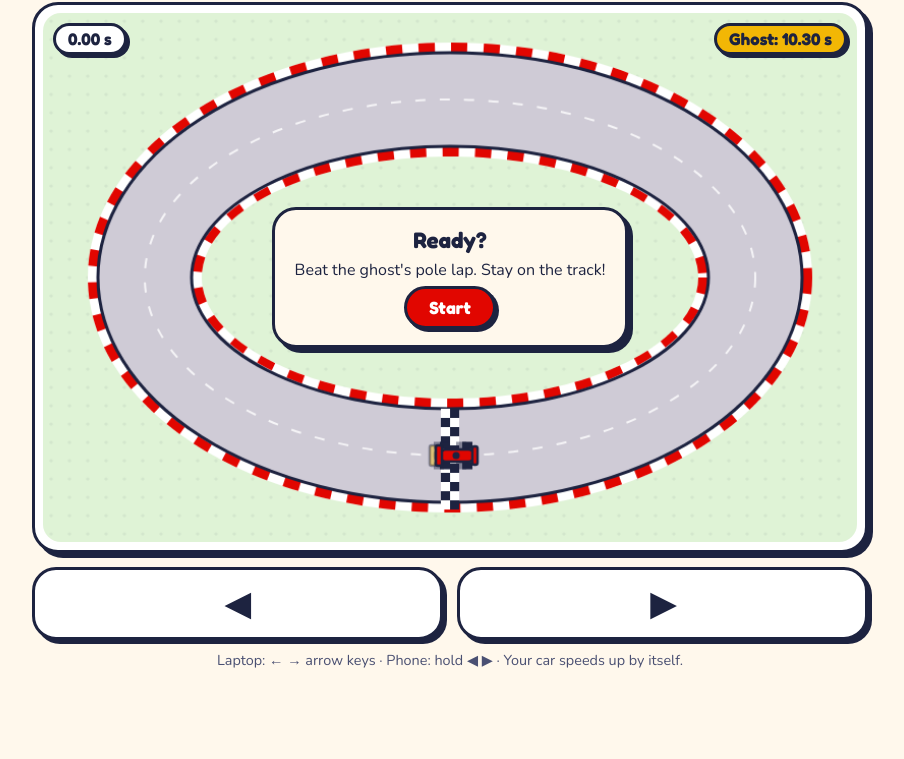
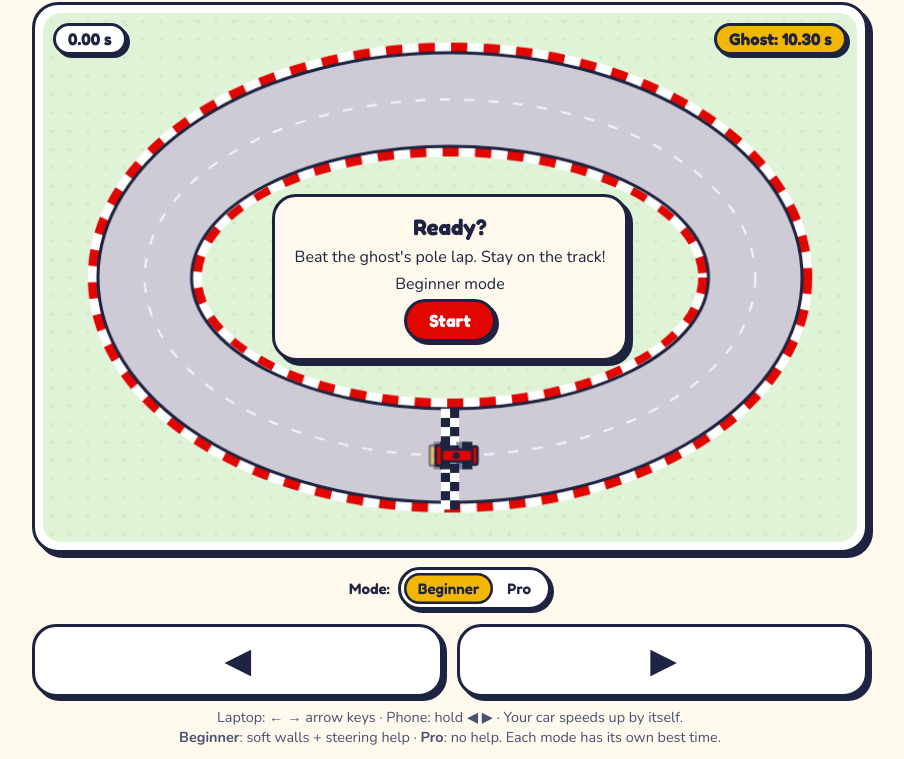
Before and after one commit to pohpingai/f1-news, a plain HTML site: page game.html in a window 1280 px wide. Shown: the part 69-828 px from the top of the page, without its empty margins (190-1094 px from the left). Before the commit the page ends 800 px from the top, so only its background shows below. Drawn offline with nearby package versions, Linux system fonts and the light colour scheme; animation ran at ten frames a second.

Commit message:
Beat the pole lap: keep car on screen, back-on-track reset, Beginner/Pro modes
- Whole car stays inside the canvas; off track for 2 s -> put back on track
- Beginner mode (default): soft walls + gentle steering help; Pro = no help
- Separate best times per mode (old best becomes the Pro best)
- PROGRESS.md (Session 14)

Co-Authored-By: Claude Opus 5.5 <noreply@anthropic.com>
Claude-Session: https://claude.ai/code/session_01AMfeysG7DY3Sw6Ujh7sNmT

```diff
--- a/game.html
+++ b/game.html
@@ -45,6 +45,15 @@
              background: #fff; color: var(--ink); box-shadow: 4px 4px 0 var(--ink); touch-action: none; user-select: none;
              -webkit-user-select: none; -webkit-touch-callout: none; cursor: pointer; }
     .steer.held { background: var(--yellow); transform: translate(2px, 2px); box-shadow: 2px 2px 0 var(--ink); }
+    /* Beginner / Pro toggle */
+    .modes { display: flex; align-items: center; justify-content: center; gap: 8px; margin-top: 14px; font: 600 0.95rem var(--head); }
+    .modes .seg { display: flex; background: #fff; border: 3px solid var(--ink); border-radius: 999px; padding: 3px; box-shadow: 3px 3px 0 var(--ink); }
+    .modes button { font: 600 0.95rem var(--head); border: 0; background: transparent; color: var(--ink); padding: 6px 14px; border-radius: 999px; cursor: pointer; }
+    .modes button.on { background: var(--yellow); box-shadow: inset 0 0 0 2.5px var(--ink); }
+    .toast { position: absolute; left: 50%; bottom: 22px; transform: translateX(-50%); pointer-events: none;
+             background: var(--yellow); border: 3px solid var(--ink); border-radius: 999px; padding: 4px 14px;
+             font: 700 1rem var(--head); box-shadow: 3px 3px 0 var(--ink); }
+    .toast[hidden] { display: none; }
     .help { text-align: center; color: #4A5072; font-size: 0.9rem; margin: 10px 0 0; }
     @media (max-width: 640px) { h1 { font-size: 1.3rem; } .hud { top: 14px; left: 14px; right: 14px; font-size: 0.9rem; } }
   </style>
@@ -62,6 +71,7 @@
       <span class="pill" id="timer">0.00 s</span>
       <span class="pill ghost" id="ghostInfo">Ghost: 10.30 s</span>
     </div>
+    <div class="toast" id="toast" hidden>Back on track!</div>
     <div class="panel" id="startPanel">
       <div class="card">
         <h2>Ready?</h2>
@@ -77,18 +87,26 @@
           <div><span>Your time</span><span id="rMine"></span></div>
           <div><span>Ghost time</span><span id="rGhost"></span></div>
           <div><span>Gap</span><span id="rGap"></span></div>
-          <div><span>Your best</span><span id="rBest"></span></div>
+          <div><span id="rBestLabel">Your best</span><span id="rBest"></span></div>
         </div>
         <button class="btn" id="againBtn">Try again</button>
       </div>
     </div>
   </div>
 
+  <div class="modes">
+    <span>Mode:</span>
+    <div class="seg" role="group" aria-label="Game mode">
+      <button id="modeBeginner" class="on">Beginner</button>
+      <button id="modePro">Pro</button>
+    </div>
+  </div>
   <div class="controls">
     <button class="steer" id="leftBtn" aria-label="Steer left">◀</button>
     <button class="steer" id="rightBtn" aria-label="Steer right">▶</button>
   </div>
-  <p class="help">Laptop: ← → arrow keys · Phone: hold ◀ ▶ · Your car speeds up by itself.</p>
+  <p class="help">Laptop: ← → arrow keys · Phone: hold ◀ ▶ · Your car speeds up by itself.<br>
+    <b>Beginner</b>: soft walls + steering help · <b>Pro</b>: no help. Each mode has its own best time.</p>
 </div>
 
 <script>
@@ -98,7 +116,18 @@
   const OFF_SPEED = 40;          // top speed when you are off the track (grass)
   const ACCEL = 120;             // how fast you speed up
   const TURN = 2.6;              // how fast you steer (radians per second)
-  const BEST_KEY = "f1game_best";
+  const OFF_RESET = 2;           // seconds off the track before the car is put back on it
+  const ASSIST = 1.3;            // Beginner: how strongly the steering help follows the curve (radians per second)
+  const WALL_GRIP = 0.985;       // Beginner: speed kept each time the car slides along a soft wall
+  const EDGE = 24;               // keep the whole car this far inside the canvas
+  const BEST_KEYS = { beginner: "f1game_best_beginner", pro: "f1game_best_pro" };
+  const MODE_KEY = "f1game_mode";
+  // The very first version saved one best time (no help = Pro). Keep it as the Pro best.
+  if (localStorage.getItem("f1game_best") && !localStorage.getItem(BEST_KEYS.pro)) {
+    localStorage.setItem(BEST_KEYS.pro, localStorage.getItem("f1game_best"));
+  }
+  localStorage.removeItem("f1game_best");
+  let mode = localStorage.getItem(MODE_KEY) === "pro" ? "pro" : "beginner";   // Beginner by default
 
   // ===== The track: an oval (ellipse) with a fixed width =====
   const canvas = document.getElementById("track");
@@ -159,11 +188,30 @@
 
   // ===== Game state =====
   let state = "ready";            // ready | racing | finished
-  let car, raceTime, progress, lastAngle, steer = { left: false, right: false };
+  let car, raceTime, progress, lastAngle, offTime, toastUntil = 0, steer = { left: false, right: false };
 
   function reset() {
     car = { x: CX + 6, y: CY + RY, angle: Math.PI, speed: 0 };   // on the line, facing left (clockwise lap)
-    raceTime = 0; progress = 0; lastAngle = lapAngle(car.x, car.y);
+    raceTime = 0; progress = 0; offTime = 0; lastAngle = lapAngle(car.x, car.y);
+  }
+
+  // Point on the centre line at lap angle a, and the direction of travel there (clockwise).
+  const centre = a => ({ x: CX + RX * Math.cos(a), y: CY + RY * Math.sin(a),
+                         heading: Math.atan2(RY * Math.cos(a), -RX * Math.sin(a)) });
+  const turnTo = (from, to) => Math.atan2(Math.sin(to - from), Math.cos(to - from));   // shortest turn, -π..π
+
+  // Beginner: soft invisible walls. If the car crosses an edge of the tarmac, move it back onto
+  // the edge and turn it along the track, so it slides along instead of leaving.
+  function softWalls() {
+    const dx = car.x - CX, dy = car.y - CY;
+    const out = (dx / (RX + HALF - 6)) ** 2 + (dy / (RY + HALF - 6)) ** 2;   // > 1 = past the outer edge
+    const inn = (dx / (RX - HALF + 6)) ** 2 + (dy / (RY - HALF + 6)) ** 2;   // < 1 = past the inner edge
+    if (out <= 1 && inn >= 1) return;
+    const k = out > 1 ? 1 / Math.sqrt(out) : 1 / Math.sqrt(inn);
+    car.x = CX + dx * k; car.y = CY + dy * k;
+    const along = centre(lapAngle(car.x, car.y)).heading;
+    car.angle += turnTo(car.angle, along) * 0.5;      // slide: turn halfway towards the track direction
+    car.speed *= WALL_GRIP;
   }
 
   function ghostPos(t) {
@@ -180,13 +228,30 @@
     // steering (a little less sharp when going slowly)
     const turn = (steer.left ? -1 : 0) + (steer.right ? 1 : 0);
     car.angle += turn * TURN * dt * Math.min(1, 0.35 + car.speed / MAX_SPEED);
+    if (mode === "beginner") {
+      // gentle steering help: aim at a point a little further along the centre line
+      const target = centre(lapAngle(car.x, car.y) + 0.3);
+      const want = Math.atan2(target.y - car.y, target.x - car.x);
+      const help = Math.max(-1, Math.min(1, turnTo(car.angle, want) * 3)) * ASSIST * dt;
+      car.angle += turn ? help * 0.4 : help;          // weaker while you are steering yourself
+    }
     // auto-accelerate; off the track the top speed drops and the car slows down
     const top = onTrack(car.x, car.y) ? MAX_SPEED : OFF_SPEED;
     if (car.speed < top) car.speed = Math.min(top, car.speed + ACCEL * dt);
     else car.speed = Math.max(top, car.speed - 260 * dt);
     car.x += Math.cos(car.angle) * car.speed * dt;
     car.y += Math.sin(car.angle) * car.speed * dt;
-    car.x = Math.max(12, Math.min(W - 12, car.x)); car.y = Math.max(12, Math.min(H - 12, car.y));
+    if (mode === "beginner") softWalls();
+    // never leave the canvas (the whole car stays visible)
+    car.x = Math.max(EDGE, Math.min(W - EDGE, car.x)); car.y = Math.max(EDGE, Math.min(H - EDGE, car.y));
+    // off the track for OFF_RESET seconds? Put the car back on the track, at the same point of the lap.
+    offTime = onTrack(car.x, car.y) ? 0 : offTime + dt;
+    if (offTime >= OFF_RESET) {
+      const c = centre(lapAngle(car.x, car.y));
+      car.x = c.x; car.y = c.y; car.angle = c.heading; car.speed = OFF_SPEED; offTime = 0;
+      toastUntil = raceTime + 1.2;
+    }
+    document.getElementById("toast").hidden = raceTime > toastUntil;
     // lap progress: add up how far round the oval we have travelled (clockwise = positive)
     const a = lapAngle(car.x, car.y);
     let d = a - lastAngle;
@@ -213,11 +278,23 @@
 
   // ===== Start, finish, best time =====
   const fmt = s => s.toFixed(2) + " s";
-  const getBest = () => { const v = parseFloat(localStorage.getItem(BEST_KEY)); return isFinite(v) ? v : null; };
+  const modeName = () => (mode === "pro" ? "Pro" : "Beginner");
+  const getBest = () => { const v = parseFloat(localStorage.getItem(BEST_KEYS[mode])); return isFinite(v) ? v : null; };
   function showBestOnStart() {
     const b = getBest();
-    document.getElementById("bestStart").textContent = b ? `Your best: ${fmt(b)}` : "";
+    document.getElementById("bestStart").textContent = `${modeName()} mode` + (b ? ` · your best: ${fmt(b)}` : "");
   }
+  function setMode(m) {
+    mode = m; localStorage.setItem(MODE_KEY, m);
+    document.getElementById("modeBeginner").className = m === "beginner" ? "on" : "";
+    document.getElementById("modePro").className = m === "pro" ? "on" : "";
+    // switching mode starts over (so each best time belongs to one mode)
+    state = "ready"; reset(); toastUntil = 0; showBestOnStart();
+    document.getElementById("resultPanel").hidden = true;
+    document.getElementById("startPanel").hidden = false;
+  }
+  document.getElementById("modeBeginner").onclick = () => setMode("beginner");
+  document.getElementById("modePro").onclick = () => setMode("pro");
   function start() {
     reset(); state = "racing";
     document.getElementById("startPanel").hidden = true;
@@ -228,9 +305,10 @@
     const mine = Math.round(raceTime * 100) / 100, gap = mine - GHOST_LAP;
     let best = getBest();
     const newBest = best === null || mine < best;           // only a faster lap counts as a new best
-    if (newBest) { best = mine; localStorage.setItem(BEST_KEY, mine.toFixed(2)); }
+    if (newBest) { best = mine; localStorage.setItem(BEST_KEYS[mode], mine.toFixed(2)); }
     document.getElementById("resultTitle").textContent = gap < 0 ? "Pole position! 🏁" : "Lap done!";
     document.getElementById("rMine").textContent = fmt(mine);
+    document.getElementById("rBestLabel").textContent = `Your best (${modeName()})`;
     document.getElementById("rGhost").textContent = fmt(GHOST_LAP);
     const gapEl = document.getElementById("rGap");
     gapEl.textContent = (gap < 0 ? "−" : "+") + Math.abs(gap).toFixed(2) + " s";
@@ -267,9 +345,10 @@
 
   // For automatic tests only: read-only view of the car and the lap.
   window.__game = { get state() { return state; }, get car() { return car; }, get progress() { return progress; },
+                    get mode() { return mode; }, get offTime() { return offTime; },
                     onTrack, CX, CY, RX, RY };
 
-  reset(); showBestOnStart(); requestAnimationFrame(loop);
+  setMode(mode); requestAnimationFrame(loop);
 </script>
 </body>
 </html>
```
Also changed, not shown: 1 other file.
